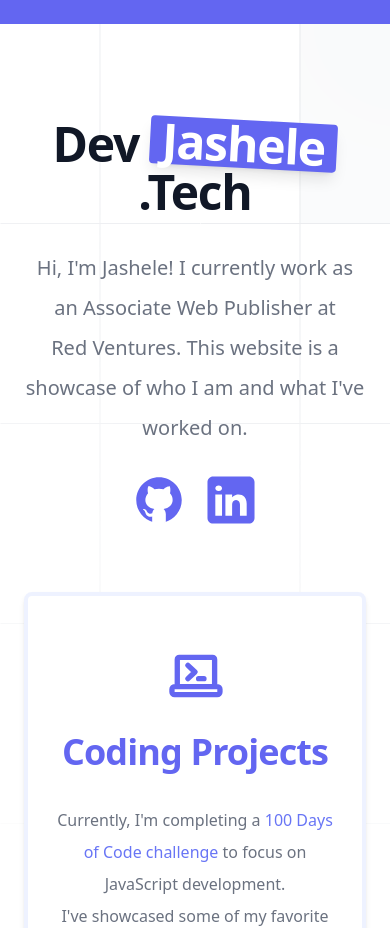
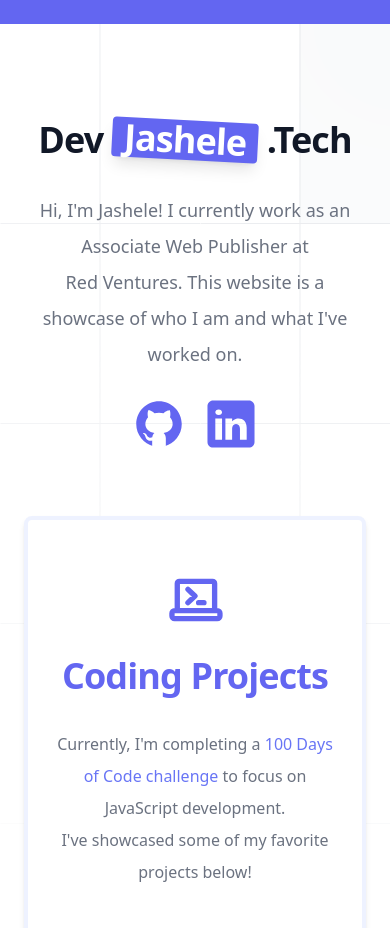
Before and after one commit to jasheloper/portfolio, a plain HTML site: page index2.html in a window 390 px wide. Shown: the top 928 px of the page. Drawn offline with Linux system fonts and the light colour scheme.

Commit message:
responsive tweaks

```diff
--- a/index2.html
+++ b/index2.html
@@ -51,10 +51,10 @@ fill="url(#e813992c-7d03-4cc4-a2bd-151760b470a0)" />
 
 <div class="text-center">
 
-<h1 class="text-balance text-7xl font-semibold tracking-tight text-gray-900 max-md:text-6xl max-sm:text-5xl">Dev <span
+<h1 class="text-balance text-7xl font-semibold tracking-tight text-gray-900 max-md:text-6xl max-sm:text-4xl">Dev <span
 class="px-3 bg-indigo-500 text-white rounded shadow-lg inline-block transform rotate-3 hover:bg-indigo-600 hover:scale-105 transition duration-300 ease-in-out">Jashele</span> .Tech</h1>
 
-<p class="mt-8 text-pretty font-medium text-gray-500 leading-loose text-2xl max-md:text-xl max-md:leading-loose">
+<p class="mt-8 text-pretty font-medium text-gray-500 leading-loose text-2xl max-md:text-xl max-md:leading-loose max-sm:text-lg max-sm:leading-loose">
 Hi, I'm Jashele! I currently work as an Associate Web Publisher at Red&nbsp;Ventures.
 
 This website is a showcase of who I am and what I've worked on.
```
